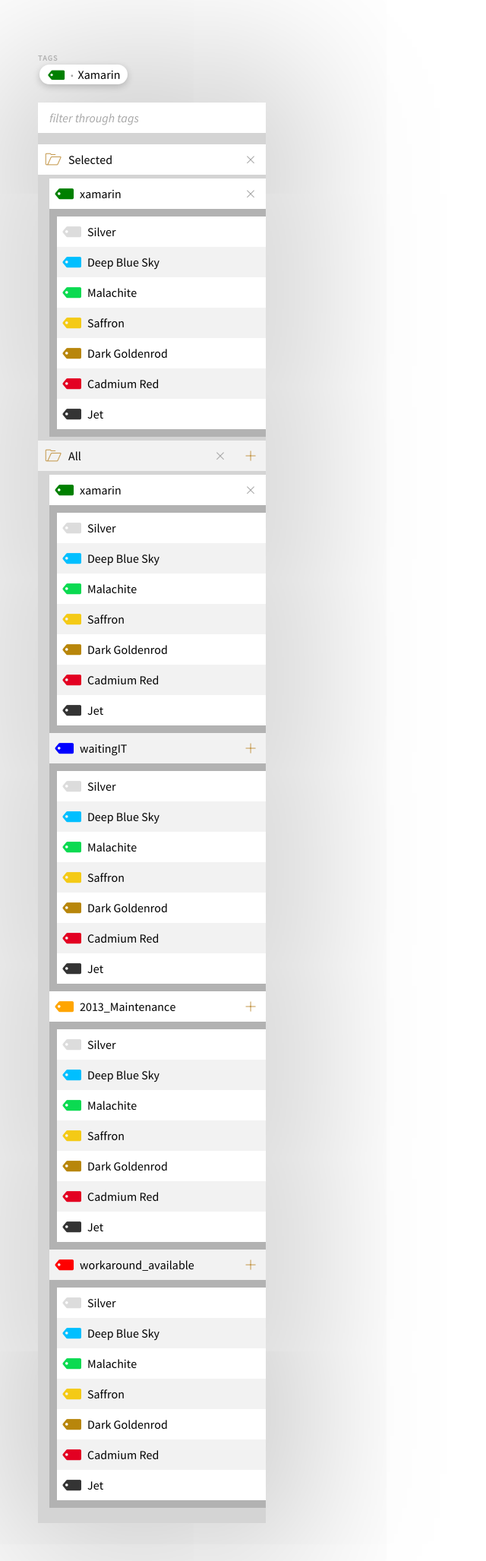
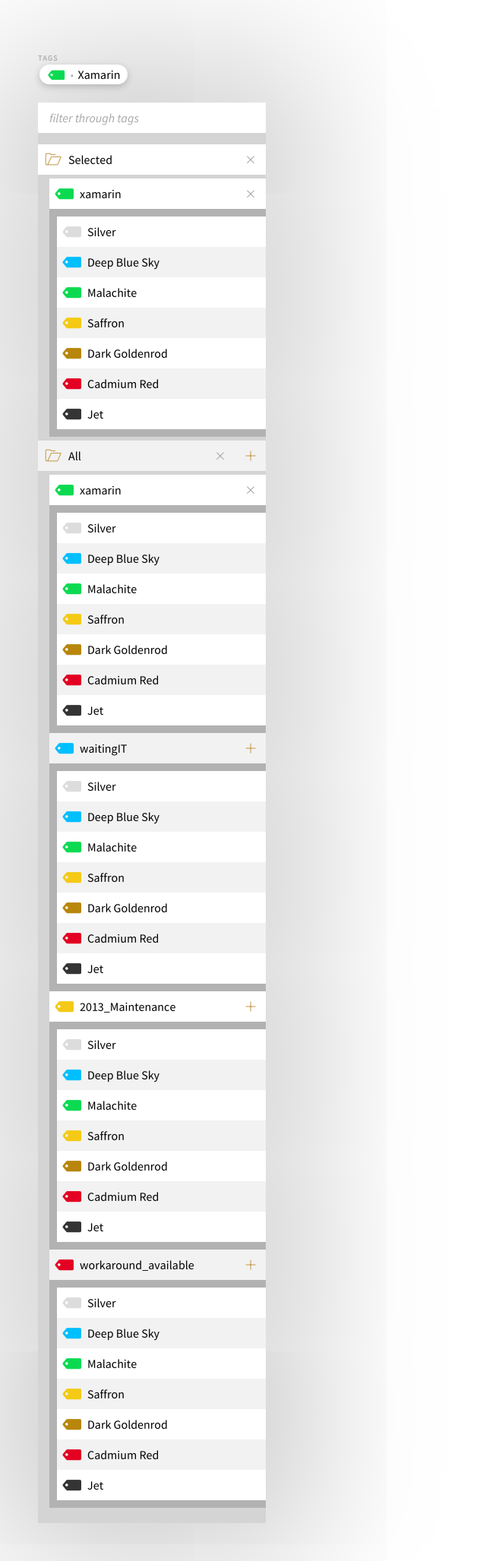
Before and after one commit to lordblendi/tracker-mockup, a Jekyll site: the page built from pages/tag-picker.html, in a window 1280 px wide. Shown: the whole page at 76% size, without its empty margins (0-640 px from the left). Built offline with Jekyll 4.4.1, drawn with Linux system fonts in a browser that asks for light colours; nearby versions of some CDN libraries; comment, search, counter and statistics services are not loaded.

Commit message:
Tag: changed default colors

```diff
--- a/_includes/popups/colorPicker-children.html
+++ b/_includes/popups/colorPicker-children.html
@@ -34,7 +34,7 @@
                 <ul class="itemBoxTable__bodyRow js_filterableCell">
                   <li class="itemBoxTable__bodyCell js_colorselector-trigger" style="flex-grow: 0;" data-flex="0">
                     <div class="itemBoxTable__bodyCellInner js_itemBoxTable__bodyCellInner--colortoggle">
-                      <i class="itemBoxTable__action itemBoxTable__action--toggle" style="color: green;" data-color="green">ग़</i>
+                      <i class="itemBoxTable__action itemBoxTable__action--toggle" style="color: #0bda51;" data-color="green">ग़</i>
                     </div>
                   </li>
                   <li class="itemBoxTable__bodyCell" style="flex-grow: 1;" data-flex="1">
@@ -88,7 +88,7 @@
                 <ul class="itemBoxTable__bodyRow js_filterableCell">
                   <li class="itemBoxTable__bodyCell js_colorselector-trigger" style="flex-grow: 0;" data-flex="0">
                     <div class="itemBoxTable__bodyCellInner js_itemBoxTable__bodyCellInner--colortoggle">
-                      <i class="itemBoxTable__action itemBoxTable__action--toggle" style="color: green;" data-color="green">ग़</i>
+                      <i class="itemBoxTable__action itemBoxTable__action--toggle" style="color: #0bda51;" data-color="green">ग़</i>
                     </div>
                   </li>
                   <li class="itemBoxTable__bodyCell" style="flex-grow: 1;" data-flex="1">
@@ -108,7 +108,7 @@
                 <ul class="itemBoxTable__bodyRow js_filterableCell">
                     <li class="itemBoxTable__bodyCell js_colorselector-trigger" style="flex-grow: 0;" data-flex="0">
                       <div class="itemBoxTable__bodyCellInner js_itemBoxTable__bodyCellInner--colortoggle">
-                        <i class="itemBoxTable__action itemBoxTable__action--toggle" style="color: blue;" data-color="blue">ग़</i>
+                        <i class="itemBoxTable__action itemBoxTable__action--toggle" style="color: #00bfff;" data-color="blue">ग़</i>
                       </div>
                     </li>
                   <li class="itemBoxTable__bodyCell" style="flex-grow: 1;" data-flex="1">
@@ -126,7 +126,7 @@
                 <ul class="itemBoxTable__bodyRow js_filterableCell">
                     <li class="itemBoxTable__bodyCell js_colorselector-trigger" style="flex-grow: 0;" data-flex="0">
                       <div class="itemBoxTable__bodyCellInner js_itemBoxTable__bodyCellInner--colortoggle">
-                        <i class="itemBoxTable__action itemBoxTable__action--toggle" style="color: orange;" data-color="orange">ग़</i>
+                        <i class="itemBoxTable__action itemBoxTable__action--toggle" style="color: #f4ca16;" data-color="orange">ग़</i>
                       </div>
                     </li>
                   <li class="itemBoxTable__bodyCell" style="flex-grow: 1;" data-flex="1">
@@ -144,7 +144,7 @@
                 <ul class="itemBoxTable__bodyRow js_filterableCell">
                     <li class="itemBoxTable__bodyCell js_colorselector-trigger" style="flex-grow: 0;" data-flex="0">
                       <div class="itemBoxTable__bodyCellInner js_itemBoxTable__bodyCellInner--colortoggle">
-                        <i class="itemBoxTable__action itemBoxTable__action--toggle" style="color: red;" data-color="red">ग़</i>
+                        <i class="itemBoxTable__action itemBoxTable__action--toggle" style="color: #e30022;" data-color="red">ग़</i>
                       </div>
                     </li>
                   <li class="itemBoxTable__bodyCell" style="flex-grow: 1;" data-flex="1">
--- a/pages/tag-picker.html
+++ b/pages/tag-picker.html
@@ -12,7 +12,7 @@ permalink: /tag
       <div class="pmx-selector pmx-selector--collapsed pmx-selector--multiSelect MULTISELECT__POPUP" data-popid="#multiSelector-3">
         <div class="pmx-selector__item pmx-selector__item--selected">
           <div class="pmx-selector__block ">
-            <span class="pmx-selector__blockPart pmx-selector__blockPart--prefix" style="color: green;">ग़</span>
+            <span class="pmx-selector__blockPart pmx-selector__blockPart--prefix" style="color: #0bda51;">ग़</span>
             <span class="pmx-selector__blockSeperator">•</span>
             <span class="pmx-selector__blockPart pmx-selector__blockPart--field">Xamarin</span>
           </div>
```
